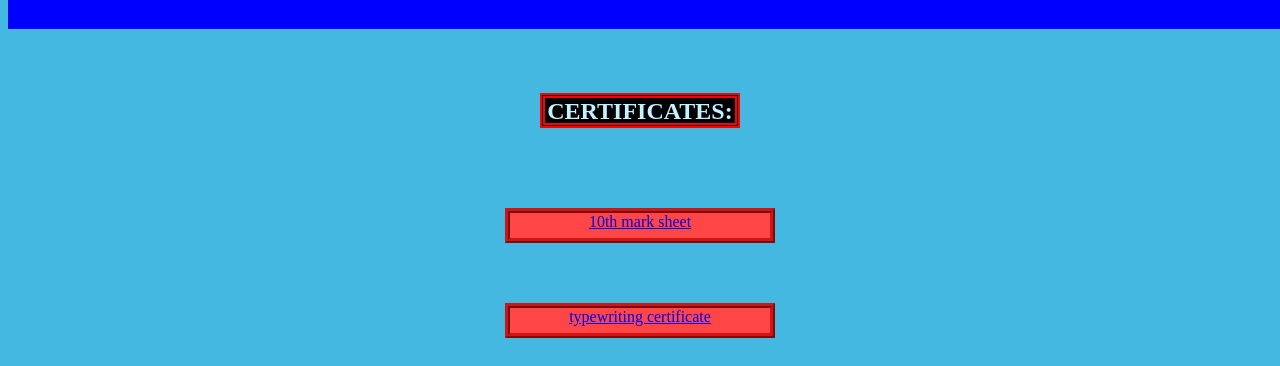
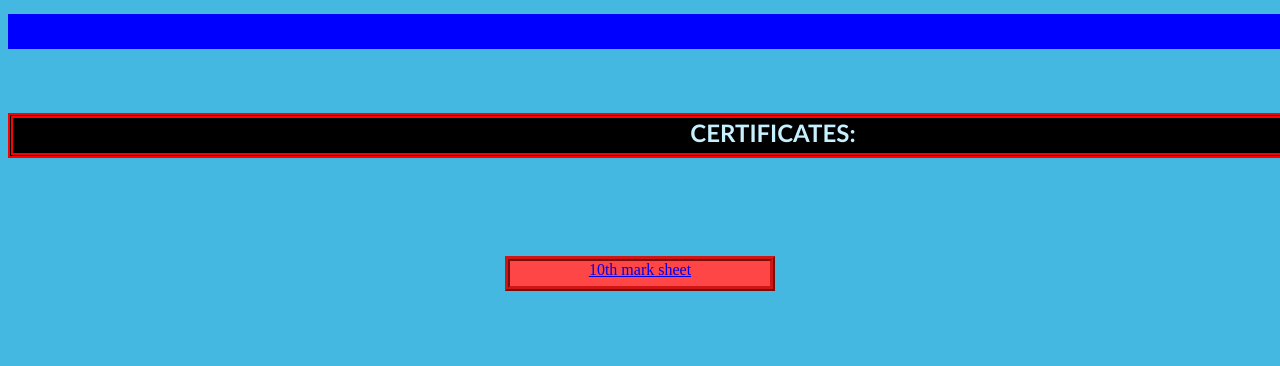
Before and after one commit to vishnucreator46/bio_of_vishnu, a plain HTML site: page index.html in a window 1280 px wide. Shown: the part 408-774 px from the top of the page. Drawn offline with Linux system fonts and the light colour scheme.

Commit message:
Update biopg.css

```diff
--- a/biopg.css
+++ b/biopg.css
@@ -1,4 +1,5 @@
 .topic{
+    display:block;
     background-color: blue;
     display: inline-block;
     margin-top: 60px;
@@ -7,7 +8,6 @@
     color: cyan;
     font-family:'Gill Sans', 'Gill Sans MT', Calibri, 'Trebuchet MS', sans-serif;
     display:block;
-}
 }
 
 .image{
@@ -34,8 +34,9 @@
     height: 35px;
 }
 .certificate{
+
     background-color: blue;
-    display: inline-block;
+    display: block;
     margin-top: 60px;
     width: 260px;
     height: 25px;
@@ -47,11 +48,21 @@
     border-color: rgb(208, 21, 21);
 }
 .cr{
+
+
+    margin-top: 60px;
+    width: 1520px;
+    height: 35px;
+
+    font-family:'Gill Sans', 'Gill Sans MT', Calibri, 'Trebuchet MS', sans-serif;
+    display:block;
+
+
+
     background-color: blue;
-    display: inline-block;
+    display: block;
     margin-top: 60px;
-    width: 190px;
-    height: 25px;
+
 
     border-width: 5px;
     background-color: rgb(0, 0, 0);
```
